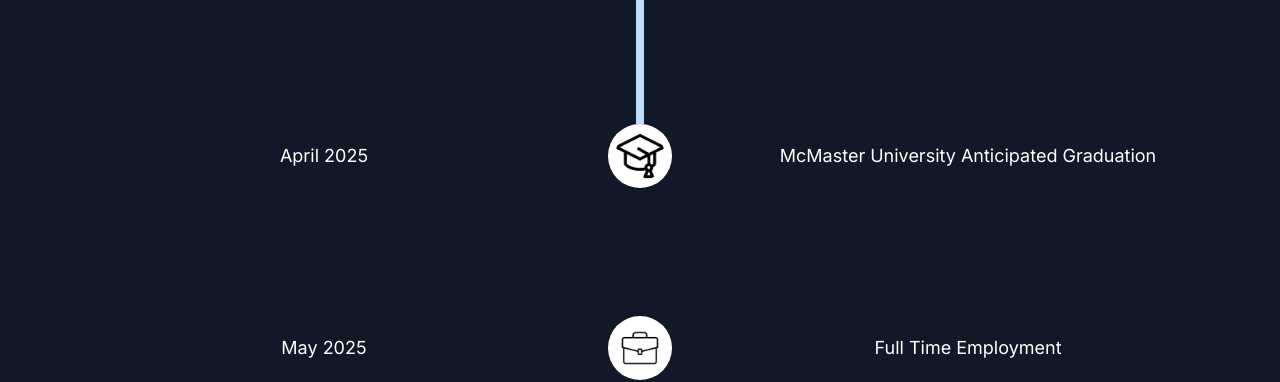
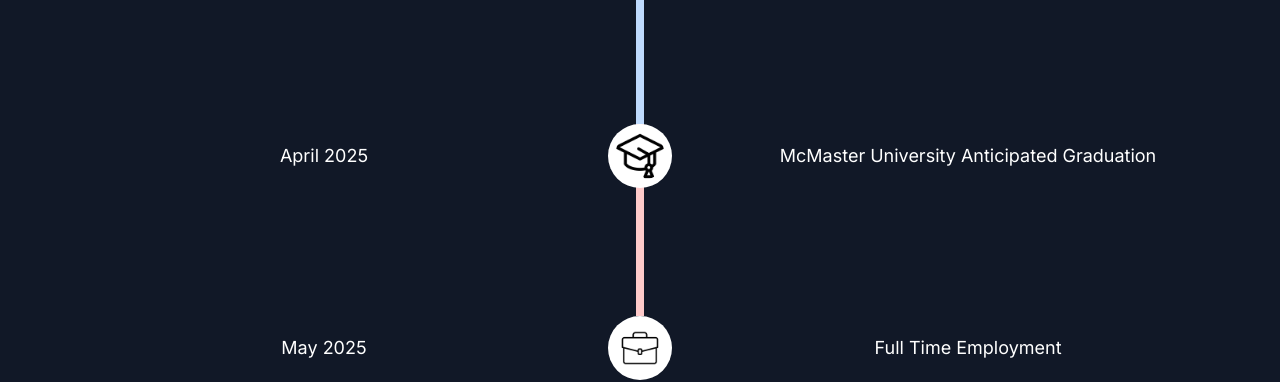
Before and after one commit to chene40/personal-website, a Next.js app: page / in a window 1280 px wide. Shown: the part 1420-1802 px from the top of the page. Built offline with nearby package versions, Linux system fonts and the light colour scheme.

Commit message:
fix: resolved timeline color not displaying correctly

```diff
--- a/components/horizontal-timeline.tsx
+++ b/components/horizontal-timeline.tsx
@@ -8,9 +8,8 @@ import { ProfileTimelineProps } from "@/types/type";
 export default function HorizontalTimeline({
   dataPoint,
 }: ProfileTimelineProps) {
-  const { date, role, color, imageData, endIcon } = dataPoint;
+  const { date, role, incomplete, imageData, endIcon } = dataPoint;
 
-  const renderedColor = color ? color : "bg-blue-200";
   const renderedIcon = imageData
     ? imageData
     : {
@@ -20,7 +19,11 @@ export default function HorizontalTimeline({
   const renderedEndIcon = endIcon ? endIcon : false;
 
   return (
-    <div className={`${renderedColor} w-1/5 h-2 relative text-white`}>
+    <div
+      className={`${
+        incomplete ? "bg-red-200" : "bg-blue-200"
+      } w-1/5 h-2 relative text-white`}
+    >
       <motion.div
         whileHover={{ scale: 1.35 }}
         className="-top-14 -left-28 absolute flex flex-col items-center"
--- a/components/vertical-timeline.tsx
+++ b/components/vertical-timeline.tsx
@@ -6,9 +6,8 @@ import { motion } from "framer-motion";
 import { ProfileTimelineProps } from "@/types/type";
 
 export default function VerticalTimeline({ dataPoint }: ProfileTimelineProps) {
-  const { date, role, color, imageData, endIcon } = dataPoint;
+  const { date, role, incomplete, imageData, endIcon } = dataPoint;
 
-  const renderedColor = color ? color : "bg-blue-200";
   const renderedIcon = imageData
     ? imageData
     : {
@@ -42,7 +41,11 @@ export default function VerticalTimeline({ dataPoint }: ProfileTimelineProps) {
               className="rounded-full bg-white z-10"
             />
           </motion.div>
-          <div className={`w-2 h-48 ${renderedColor} absolute top-0`} />
+          <div
+            className={`w-2 h-48 ${
+              incomplete ? "bg-red-200" : "bg-blue-200"
+            }  absolute top-0`}
+          />
         </div>
         <p className="w-2/5 whitespace-normal text-center pl-6">{role}</p>
       </div>
--- a/data/timeline-data.ts
+++ b/data/timeline-data.ts
@@ -30,7 +30,7 @@ const timelineData = [
       url: "/misc/GraduationHat.png",
       alt: "A pixelated icon of a graduation hat",
     },
-    color: "bg-red-200",
+    incomplete: true,
     endIcon: {
       date: "May 2025",
       role: "Full Time Employment",
--- a/types/type.d.ts
+++ b/types/type.d.ts
@@ -66,7 +66,7 @@ interface ProfileTimelineProps {
   dataPoint: {
     date: string;
     role: string;
-    color?: string;
+    incomplete?: boolean;
     imageData?: ImageData;
     endIcon?: {
       imageData: ImageData;
```
